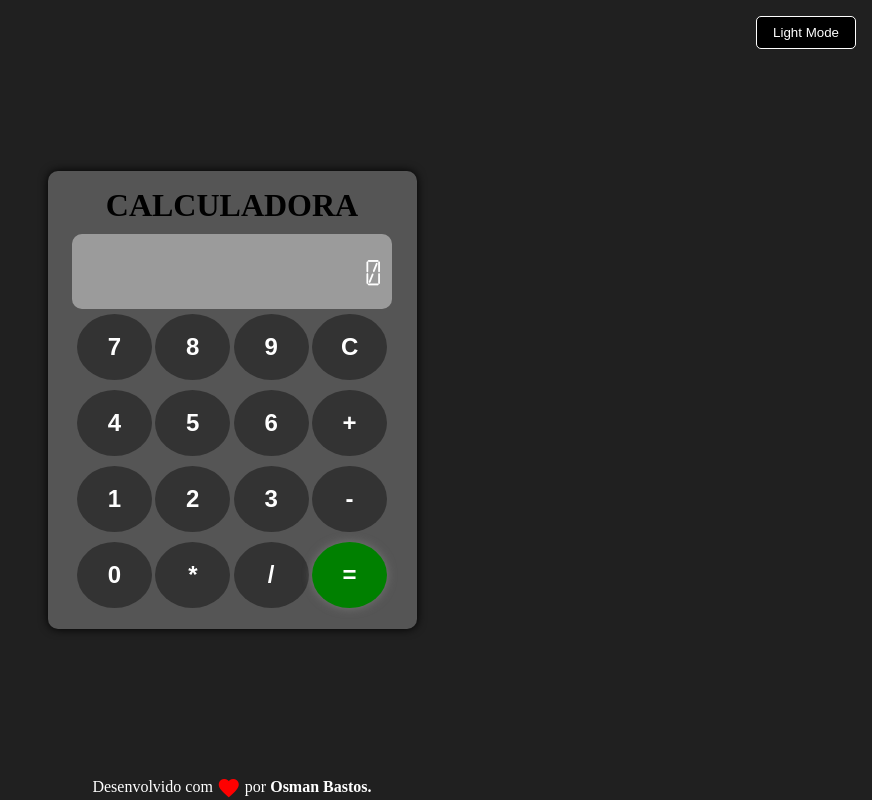
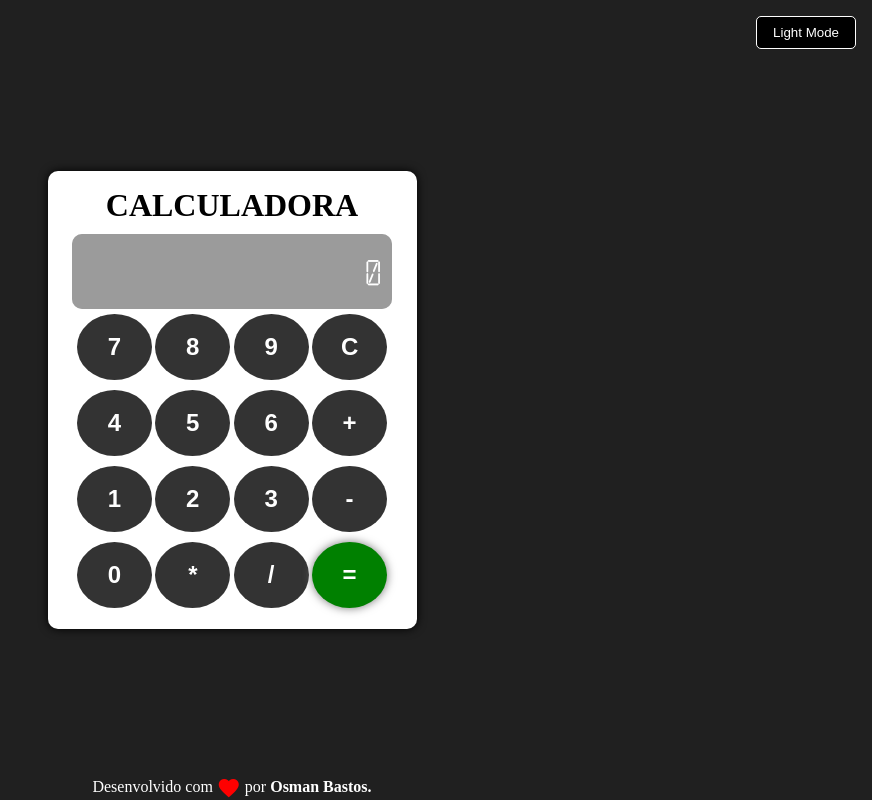
Before and after one commit to osmanbastos/calculadoraReact, a React (Create React App) app: page / in a window 1280 px wide. Shown: the whole page, without its empty margins (408-1280 px from the left). Built offline with nearby package versions, Linux system fonts and the light colour scheme.

Commit message:
style: changed card color

```diff
--- a/src/styles.js
+++ b/src/styles.js
@@ -4,7 +4,7 @@ import styled from 'styled-components';
 export const Container = styled.div`
     width: 100%;
     height: 100vh;
-    background-color: ${({ isDarkTheme }) => (isDarkTheme ? '#202020' : '#CACACA')};
+    background-color: ${({ isDarkTheme }) => (isDarkTheme ? '#202020' : '#FFFFFF')};
 
     display: flex;
     flex-direction: column;
@@ -26,7 +26,7 @@ export const Card = styled.div`
     align-items: center;
     justify-content: center;
     padding: 1rem;
-    background-color: #555555;
+    background-color: #FFFFFF;
     border-radius: 10px;
     box-shadow: 0 0 10px #000;
 `
```
